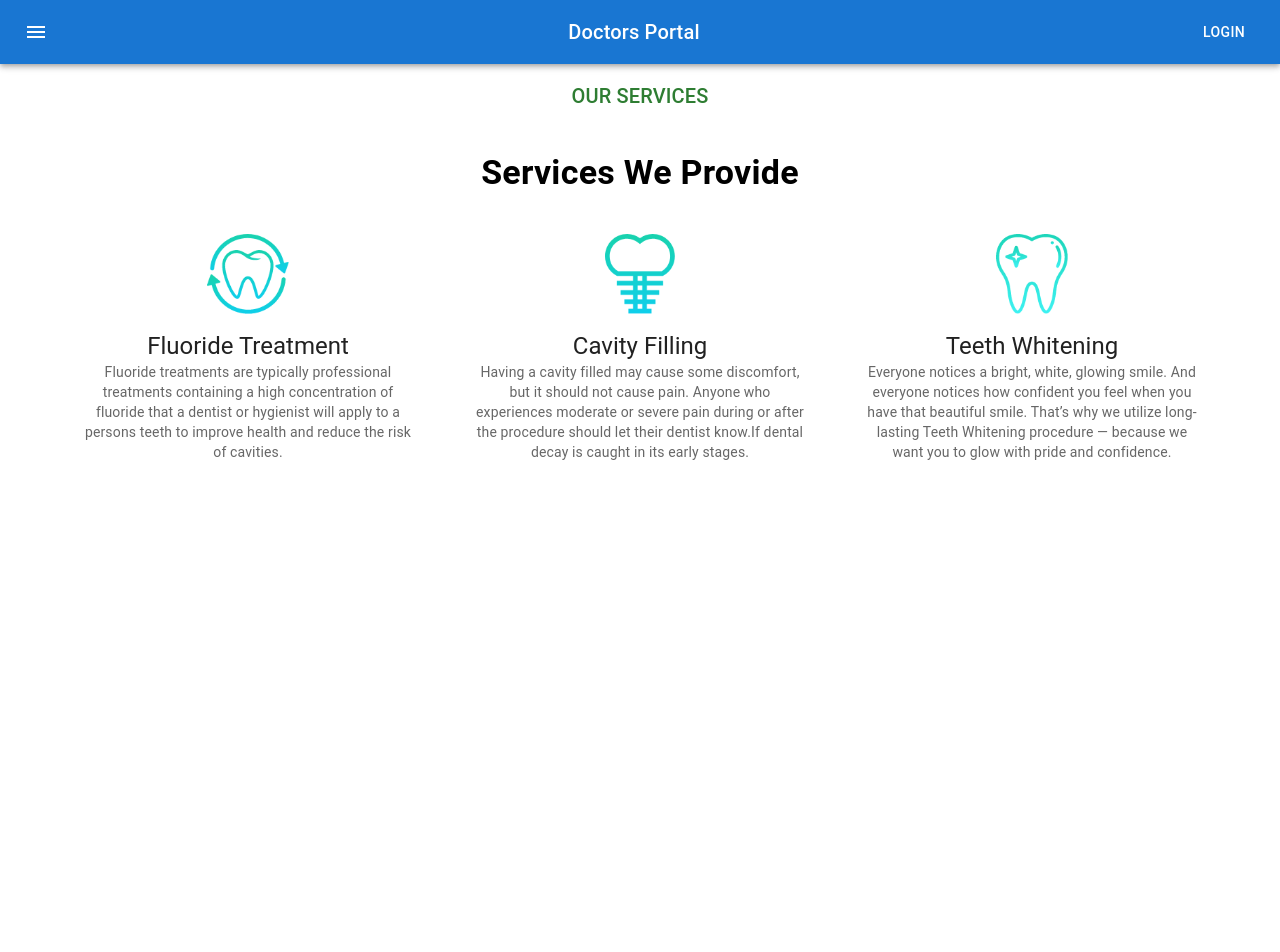
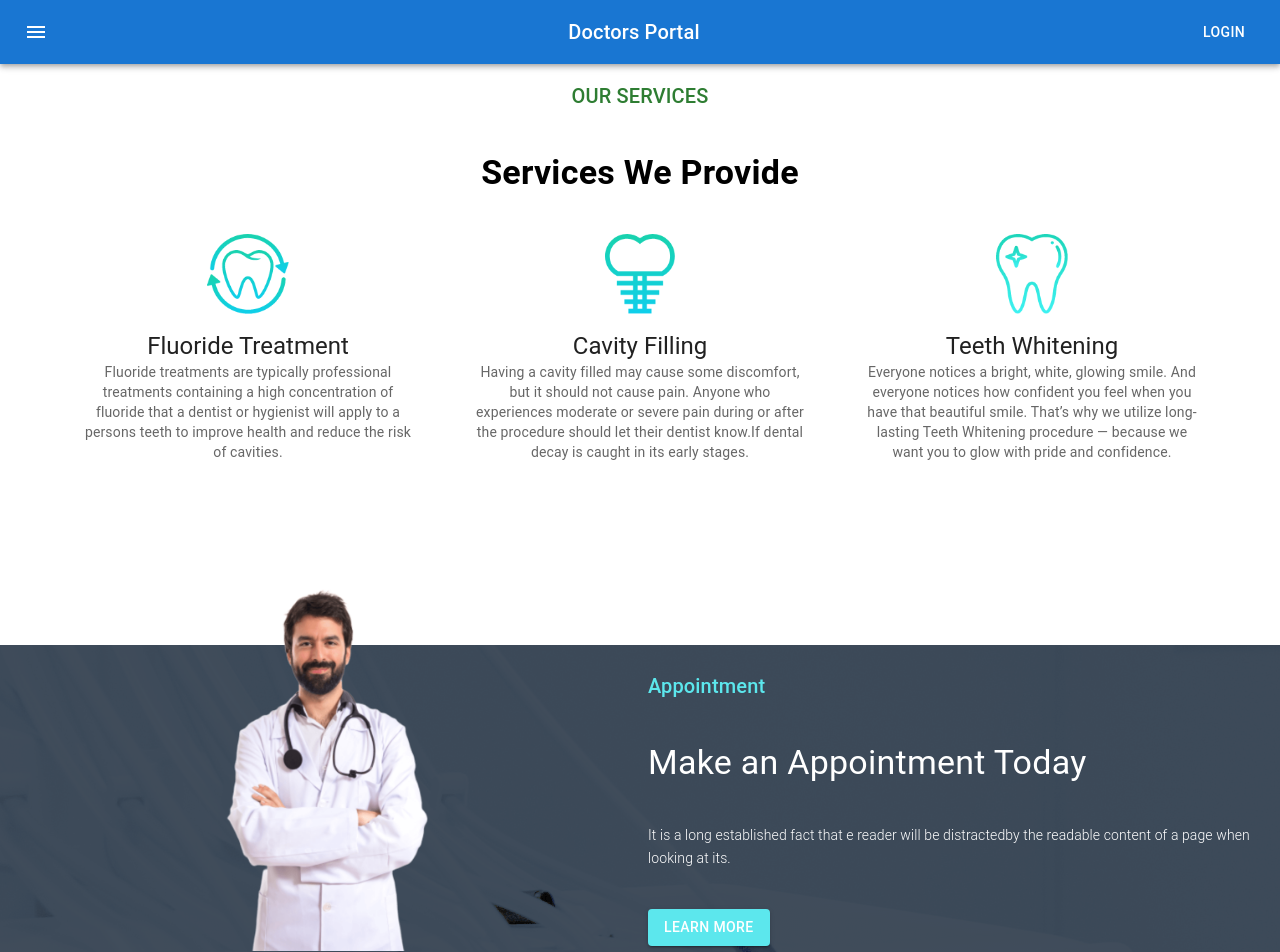
Before and after one commit to FatemaAkter11/doctors-portal-client, a React (Create React App) app: page / in a window 1280 px wide. Shown: the top 952 px of the page. Before the commit the page ends 800 px from the top, so only its background shows below. Built offline with nearby package versions, Linux system fonts and the light colour scheme; the HTML template or start-up script is replaced by a standard one.

Commit message:
appoinmentBanner added

```diff
--- a/src/Pages/Home/AppointmentBanner/AppointmentBanner.js
+++ b/src/Pages/Home/AppointmentBanner/AppointmentBanner.js
@@ -35,7 +35,7 @@ const AppointmentBanner = () => {
                             Make an Appointment Today
                         </Typography>
                         <Typography variant="h6" sx={{ my: 5 }} style={{ color: 'white', fontSize: 14, fontWeight: 300 }}>
-                            Lorem ipsum dolor sit amet consectetur adipisicing elit. Sequi facere totam aliquam praesentium vel. Amet veniam odio vero doloremque laborum.
+                            It is a long established fact that e reader will be distractedby the readable content of a page when looking at its.
                         </Typography>
                         <Button variant="contained" style={{ backgroundColor: '#5CE7ED' }}>Learn More</Button>
                     </Box>
--- a/src/Pages/Home/Home/Home.js
+++ b/src/Pages/Home/Home/Home.js
@@ -1,6 +1,6 @@
 import React from 'react';
 import Navigation from '../../Shared/Navigation/Navigation';
-// import AppointmentBanner from '../AppointmentBanner/AppointmentBanner';
+import AppointmentBanner from '../AppointmentBanner/AppointmentBanner';
 // import Banner from '../Banner/Banner';
 import Services from '../Services/Services';
 
@@ -9,9 +9,9 @@ const Home = () => {
         <div>
             <Navigation></Navigation>
             <Services></Services>
-            {/* <Banner></Banner>
+            {/* <Banner></Banner> */}
 
-            <AppointmentBanner></AppointmentBanner> */}
+            <AppointmentBanner></AppointmentBanner>
         </div>
     );
 };
```
